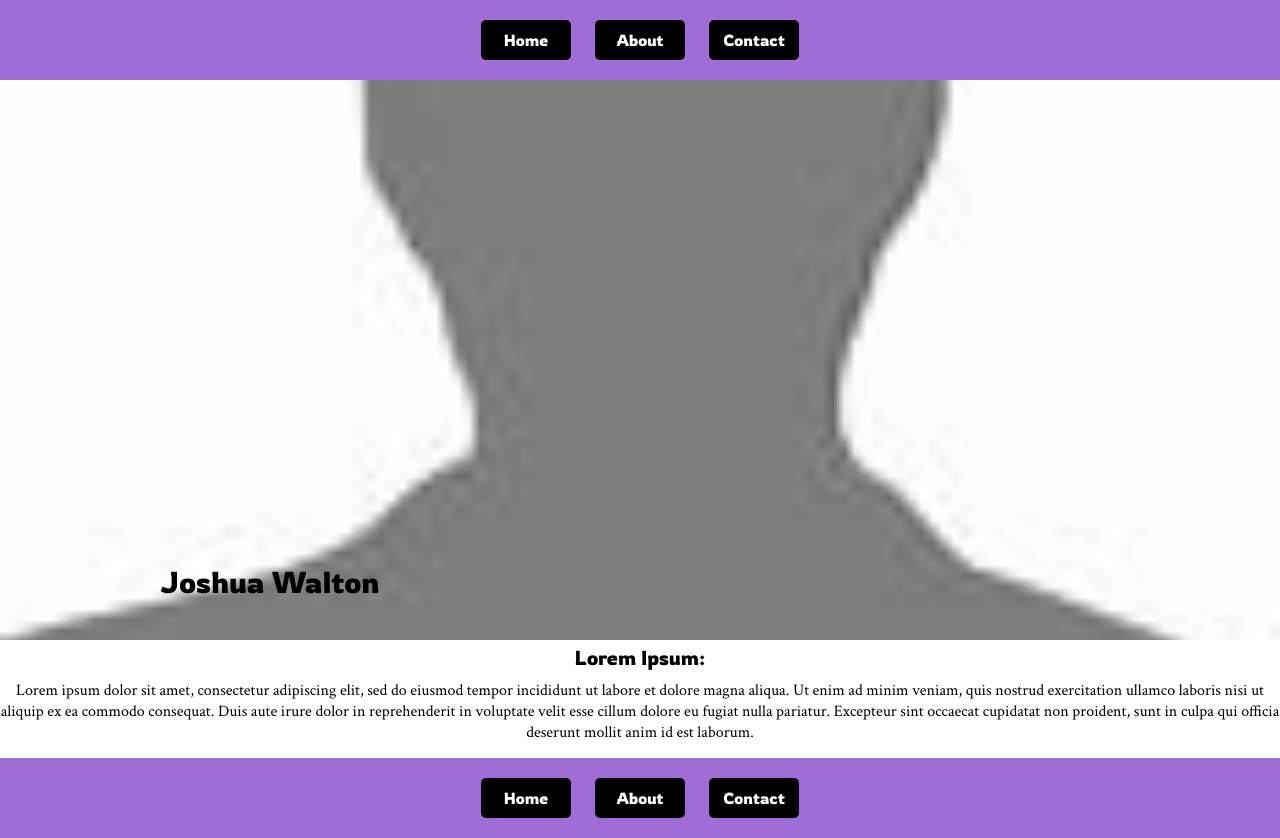
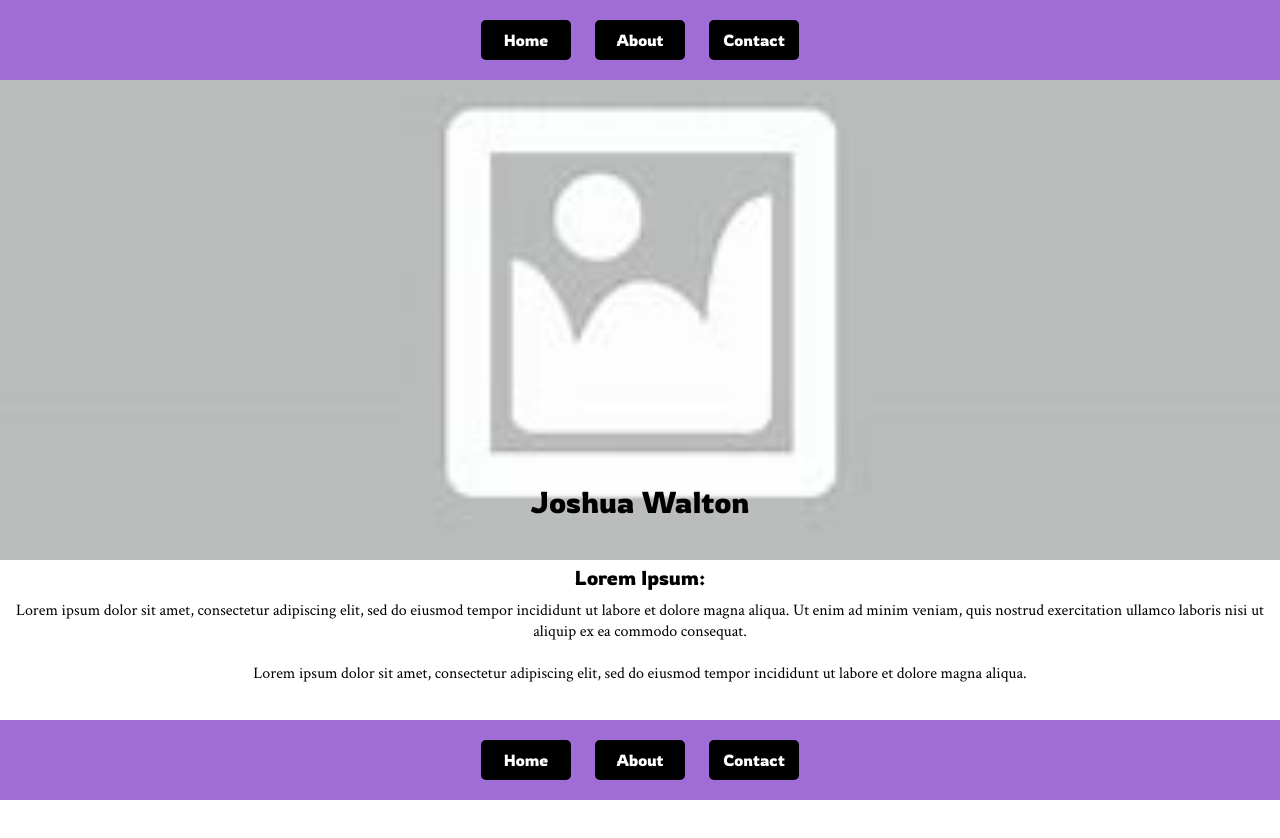
Before and after one commit to JoshuaW-GH/Project1, a plain HTML site: page index.html in a window 1280 px wide. After the commit the page ends 800 px from the top, so only its background shows below. Drawn offline with Linux system fonts and the light colour scheme.

Commit message:
edited Index page image and texts

```diff
--- a/index.html
+++ b/index.html
@@ -6,10 +6,12 @@
 
     <style>
         #hero {
-            background: url(assets/images/placeholderM.jpg);
+            background: url(assets/images/placeholderI.jpg);
             background-size: cover;
             background-position: center center;
-            height: 70vh;
+            height: 60vh;
+            width: 100%;
+            position: relative;
         }
 
         #heroc1 {
@@ -19,9 +21,10 @@
         }
 
         #heroc2 {
-            width: 500px;
+            width: 100%;
             padding: 20px;
             padding-bottom: 40px;
+            text-align: center;
         }
 
         #heroc2 h1 {
@@ -58,7 +61,8 @@
         <div class="main1">
             <h1>Lorem Ipsum:</h1>
             <div class="main">
-                <p>Lorem ipsum dolor sit amet, consectetur adipiscing elit, sed do eiusmod tempor incididunt ut labore et dolore magna aliqua. Ut enim ad minim veniam, quis nostrud exercitation ullamco laboris nisi ut aliquip ex ea commodo consequat. Duis aute irure dolor in reprehenderit in voluptate velit esse cillum dolore eu fugiat nulla pariatur. Excepteur sint occaecat cupidatat non proident, sunt in culpa qui officia deserunt mollit anim id est laborum.</p>
+                <p>Lorem ipsum dolor sit amet, consectetur adipiscing elit, sed do eiusmod tempor incididunt ut labore et dolore magna aliqua. Ut enim ad minim veniam, quis nostrud exercitation ullamco laboris nisi ut aliquip ex ea commodo consequat.</p><br>
+                <p>Lorem ipsum dolor sit amet, consectetur adipiscing elit, sed do eiusmod tempor incididunt ut labore et dolore magna aliqua.</p><br>
             </div>
         </div>
     </div>
```
